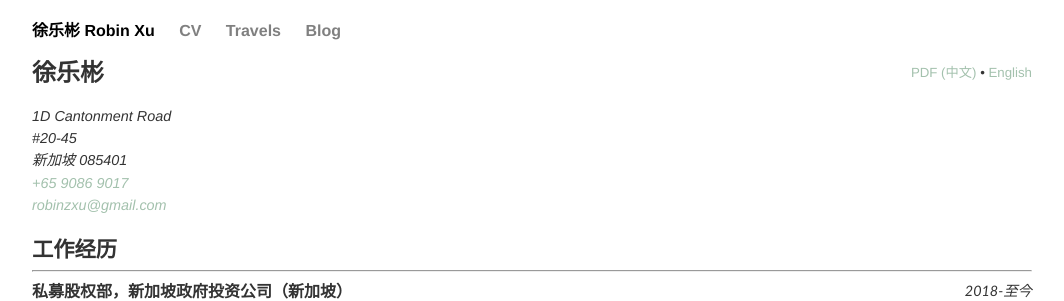
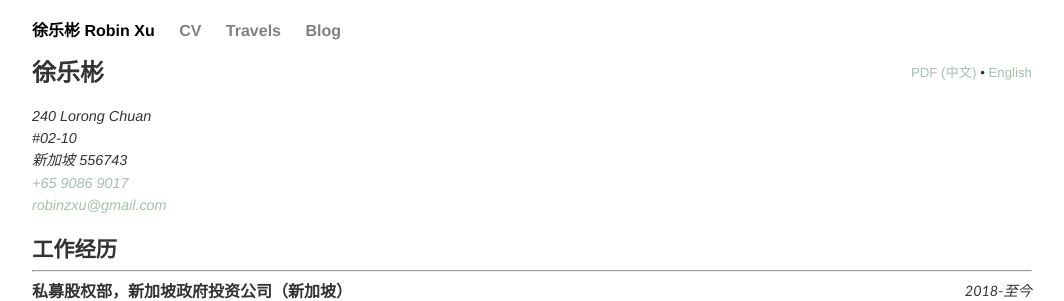
Before and after one commit to robinzxu/robinzxu.github.io, a Jekyll site: the page built from zw-cv/index.html, in a window 1280 px wide. Shown: the top 301 px of the page, without its empty margins (108-1172 px from the left). Built offline with Jekyll 4.4.1, drawn with Linux system fonts in a browser that asks for light colours.

Commit message:
Update index.html

```diff
--- a/zw-cv/index.html
+++ b/zw-cv/index.html
@@ -11,9 +11,9 @@
 <h2>徐乐彬</h2>
 
 <address style="font-size: 0.9em">
-	1D Cantonment Road<br>
-	#20-45<br>
-	新加坡 085401<br>
+	240 Lorong Chuan<br>
+	#02-10<br>
+	新加坡 556743<br>
 	<a href="tel:+6590869017">+65 9086 9017</a><br>
 	<a href="mailto:robinzxu@gmail.com">robinzxu@gmail.com</a>
 </address><br>
```
